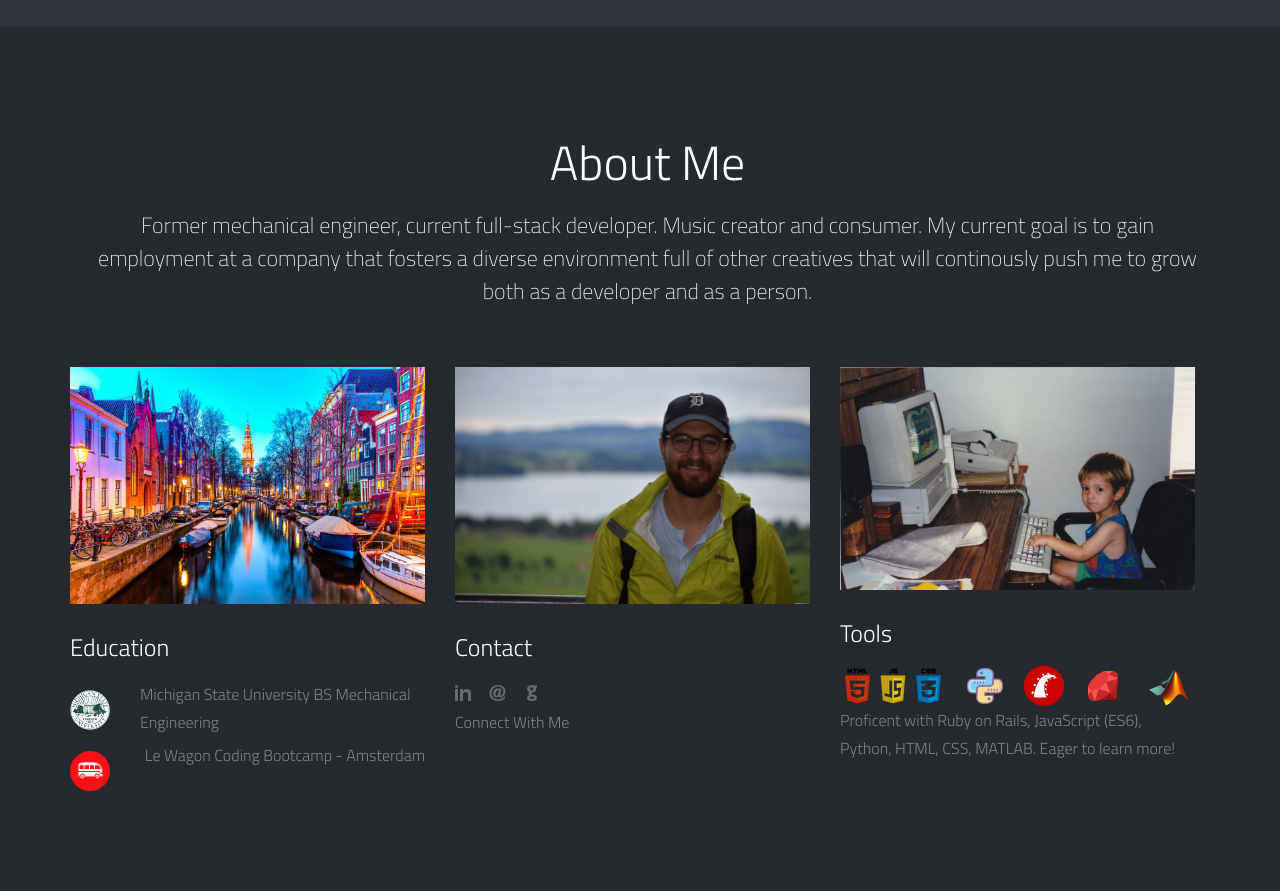
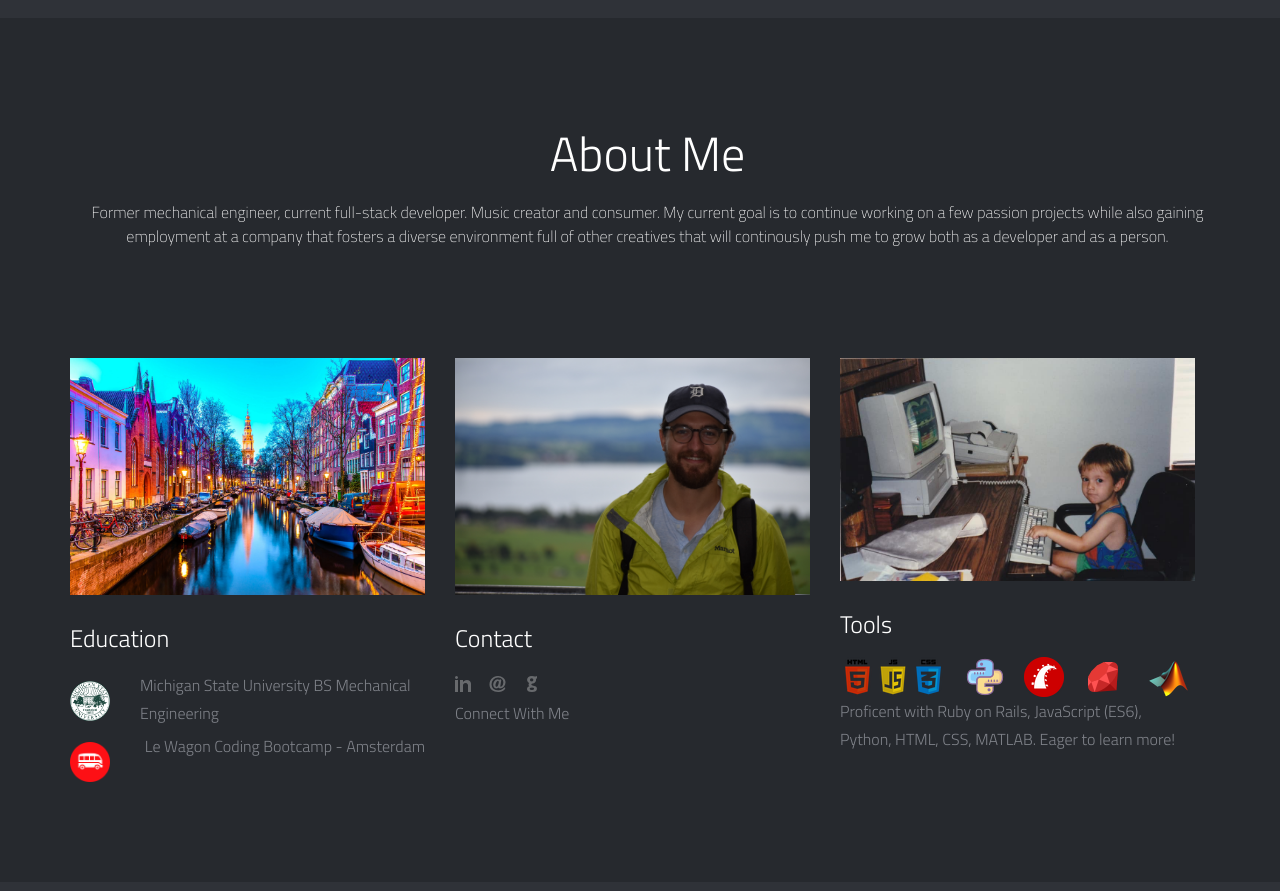
Before and after one commit to StevenLund/profile, a PHP site: page / in a window 1280 px wide. Shown: the part 1713-2604 px from the top of the page. After the commit the page ends 2495 px from the top, so only its background shows below. Run offline with PHP 8.4, Linux system fonts and the light colour scheme; some libraries are stand-ins or nearby versions.

Commit message:
changed font sizes

```diff
--- a/css/main.css
+++ b/css/main.css
@@ -661,7 +661,7 @@ nav#menu #menu-nav li a:hover {
 }
 
 .title-page .title-description {
-	font-size: 22px;
+	font-size: 16px;
 	font-weight: 200;
 	margin: 0;
 }
--- a/index.html
+++ b/index.html
@@ -240,7 +240,7 @@
       <div class="span12" id=about_me>
         <div class="title-page">
           <h2 class="title">About Me</h2>
-          <h3 class="title-description">Former mechanical engineer, current full-stack developer. Music creator and consumer. My current goal is to gain employment at a company that fosters a diverse environment full of other creatives that will continously push me to grow both as a developer and as a person. <h3>
+          <h3 class="title-description">Former mechanical engineer, current full-stack developer. Music creator and consumer. My current goal is to continue working on a few passion projects while also gaining employment at a company that fosters a diverse environment full of other creatives that will continously push me to grow both as a developer and as a person. <h3>
         </div>
       </div>
     </div>
```
